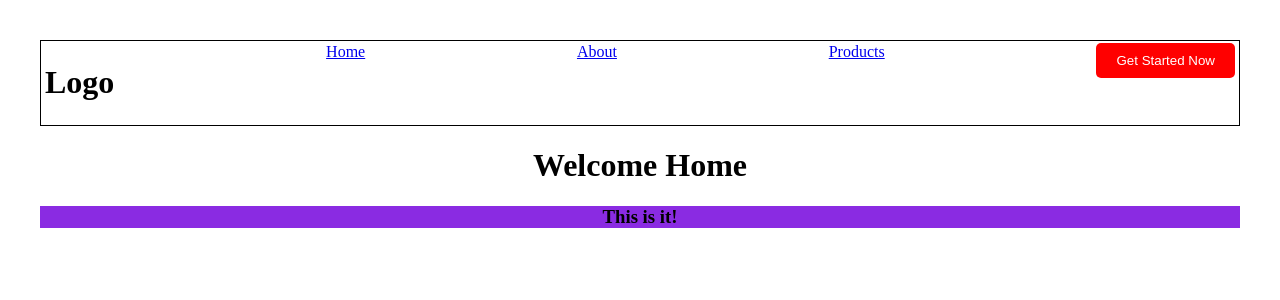
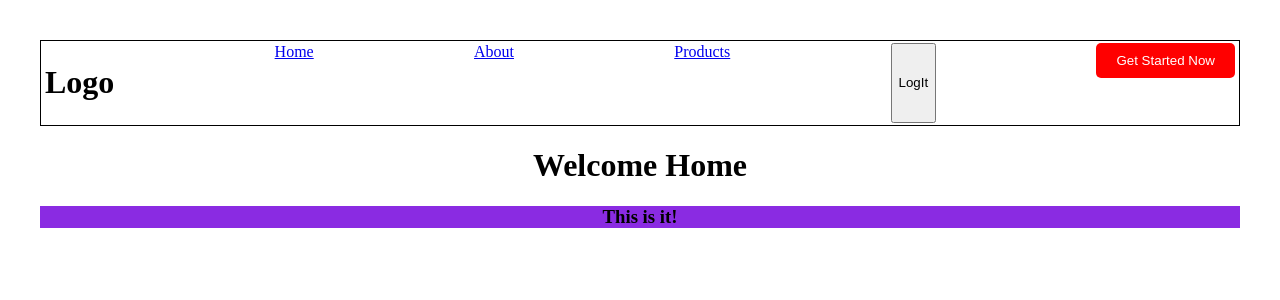
Before and after one commit to Olafey/react_ftr, a React (Vite) app: page / in a window 1280 px wide. Shown: the top 300 px of the page. Built offline with nearby package versions, Linux system fonts and the light colour scheme.

Commit message:
useContext

```diff
--- a/src/App.jsx
+++ b/src/App.jsx
@@ -43,6 +43,7 @@ import Counter from "./components/Counter";
 
 import React from "react";
 import { BrowserRouter, Routes, Route } from "react-router-dom";
+import AuthProvider from "./contexts/AuthContext";
 // import Signup from "./pages/Signup";
 import Login from "./pages/Login";
 
@@ -50,6 +51,7 @@ const App = () => {
   return (
     <>
       <BrowserRouter>
+        <AuthProvider>
           <NavBar />
           <Routes>
             <Route path="/" element={<LandingPage />} />
@@ -66,6 +68,7 @@ const App = () => {
             <Route path="*" element={<NotFound />} />
           </Routes>
           <Footer />
+        </AuthProvider>
       </BrowserRouter>
     </>
   );
--- a/src/components/NavBar.jsx
+++ b/src/components/NavBar.jsx
@@ -1,19 +1,24 @@
-import React from "react";
+import React, { useContext } from "react";
 import Button from "./Button";
 import Hero from "./Hero";
 import "./navbar.css";
 import { Link } from "react-router-dom";
+import { authContext } from "../contexts/AuthContext";
 
 const NavBar = () => {
+  const { login } = useContext(authContext);
   const signUp = () => {
-    alert("Signing Up.....");
+    alert("sign");
   };
+
   return (
     <div className="navbar">
       <h1>Logo</h1>
       <Link to="/">Home</Link>
       <Link to="/about">About</Link>
       <Link to="/products">Products</Link>
+
+      <button onClick={login}>LogIt</button>
       <Button go="Get Started Now" submit={signUp} />
     </div>
   );
--- a/src/contexts/AuthContext.jsx
+++ b/src/contexts/AuthContext.jsx
@@ -1,7 +1,16 @@
 import { createContext } from "react";
 
-const authContext = createContext();
+export const authContext = createContext();
 
-const AuthProvider = () => {};
+const login = () => {
+  alert("Logging in");
+};
+
+const AuthProvider = ({ children }) => {
+  const values = {
+    login,
+  };
+  return <authContext.Provider value={values}>{children}</authContext.Provider>;
+};
 
 export default AuthProvider;
```
Lines whose indentation alone changed are shown as unchanged.
